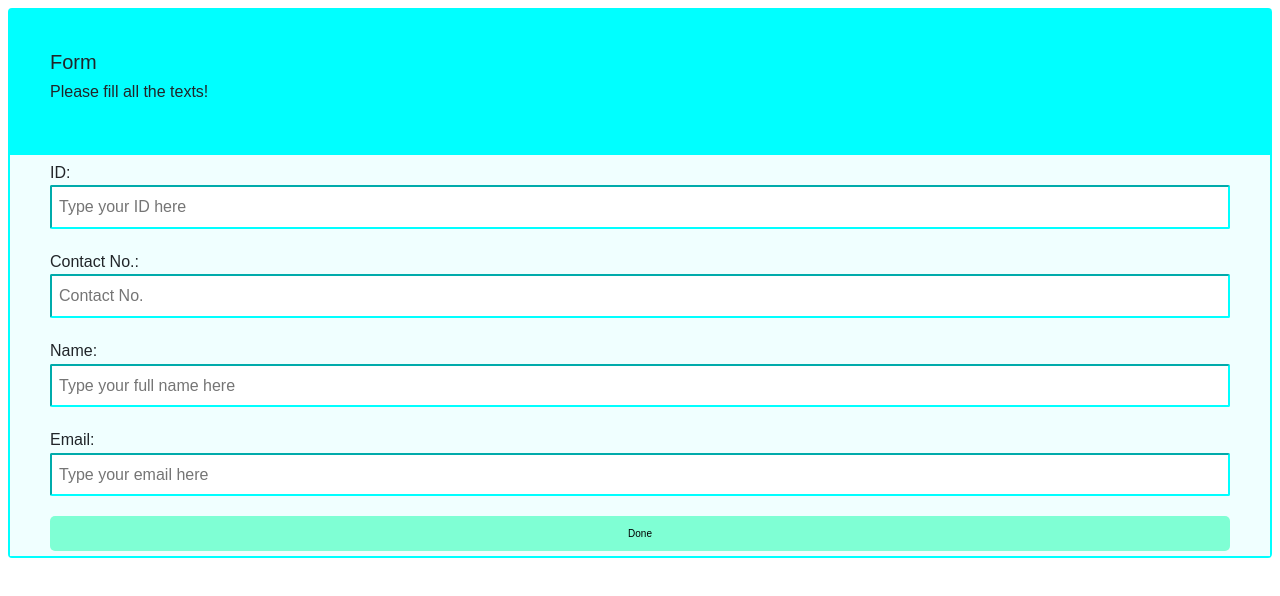
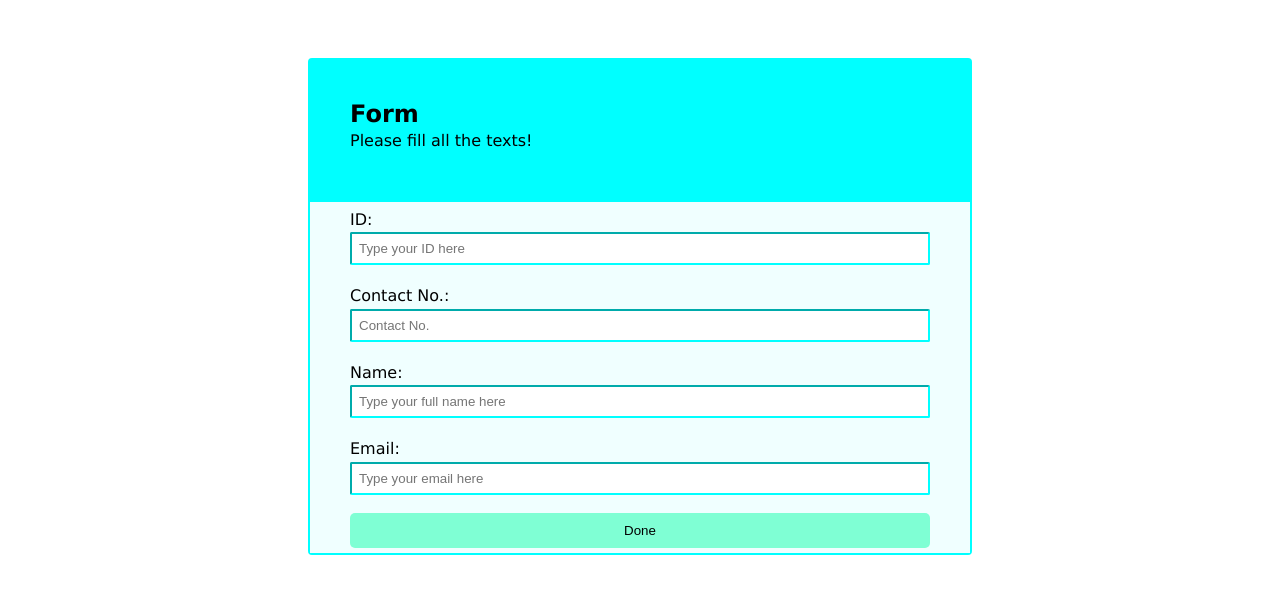
Before and after one commit to harshadbprajapati/task-emailnoti-sb, a React (Create React App) app in the folder frontend/: page / in a window 1280 px wide. Shown: the top 596 px of the page. Built offline with nearby package versions, Linux system fonts and the light colour scheme.

Commit message:
Task done

```diff
--- a/frontend/package.json
+++ b/frontend/package.json
@@ -2,6 +2,7 @@
   "name": "frontend",
   "version": "0.1.0",
   "private": true,
+  "proxy":"http://localhost:8080/",
   "dependencies": {
     "@testing-library/jest-dom": "^5.16.5",
     "@testing-library/react": "^13.4.0",
--- a/frontend/src/App.css
+++ b/frontend/src/App.css
@@ -1,9 +1,9 @@
-*{
+/* *{
   margin: 0;
   padding: 0;
   box-sizing: border-box;
   font-family: sans-serif;
-}
+} */
 
 .App {
   text-align: center;
--- a/frontend/src/Components/form.css
+++ b/frontend/src/Components/form.css
@@ -3,7 +3,7 @@
     box-sizing:border-box;
 }
 body{
-    margin: 20px 150px;
+    margin: 50px 300px;
     padding: 8px;
     font-family:Verdana, Geneva, Tahoma, sans-serif;
 }
--- a/frontend/src/api/bootapi.js
+++ b/frontend/src/api/bootapi.js
@@ -1,2 +1,2 @@
-const baseurl = "http://192.168.91.56:8080";
+const baseurl = "http://localhost:8080";
 export default baseurl;
--- a/frontend/src/index.js
+++ b/frontend/src/index.js
@@ -3,7 +3,7 @@ import ReactDOM from 'react-dom/client';
 import './index.css';
 import App from './App';
 import reportWebVitals from './reportWebVitals';
-import "bootstrap/dist/css/bootstrap.min.css"
+// import "bootstrap/dist/css/bootstrap.min.css"
 
 const root = ReactDOM.createRoot(document.getElementById('root'));
 root.render(
```
